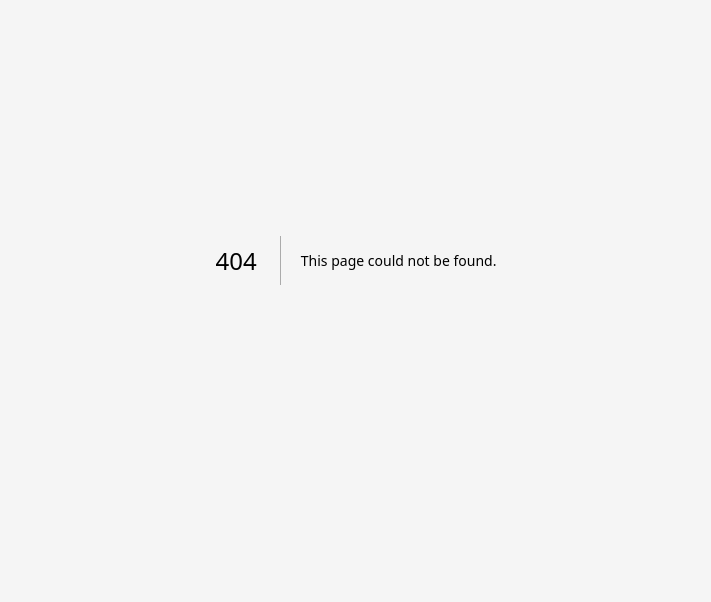
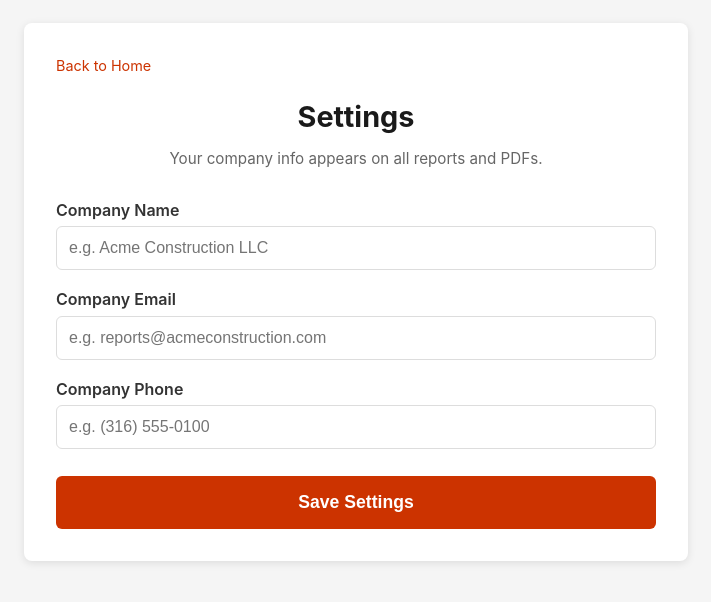
Before and after one commit to tylernordhus/ironclad-reports, a Next.js app: page /settings in a window 1280 px wide. Before the commit this address had no page. Shown: the part 140-742 px from the top of the page, without its empty margins (284-995 px from the left). Built offline with nearby package versions, Linux system fonts and the light colour scheme; no server answers; the database is empty.

Commit message:
Add SettingsPage component with form for company info

```diff
--- /dev/null
+++ b/app/settings/page.js
@@ -0,0 +1,111 @@
+import { createClient } from '@supabase/supabase-js'
+import Link from 'next/link'
+
+const supabase = createClient(
+  process.env.SUPABASE_URL,
+  process.env.SUPABASE_SECRET_KEY
+)
+
+export const revalidate = 0
+
+export default async function SettingsPage() {
+  const { data: settings } = await supabase
+    .from('settings')
+    .select('*')
+    .single()
+
+  return (
+    <main style={{
+      minHeight: '100vh',
+      display: 'flex',
+      alignItems: 'center',
+      justifyContent: 'center',
+      padding: '2rem'
+    }}>
+      <div style={{
+        background: 'white',
+        borderRadius: '8px',
+        padding: '2rem',
+        width: '100%',
+        maxWidth: '600px',
+        boxShadow: '0 2px 8px rgba(0,0,0,0.1)'
+      }}>
+        <div style={{ marginBottom: '1.5rem' }}>
+          <Link href="/" style={{ color: '#cc3300', textDecoration: 'none', fontSize: '.9rem' }}>
+            Back to Home
+          </Link>
+        </div>
+
+        <div style={{ textAlign: 'center', marginBottom: '2rem' }}>
+          <h1 style={{ color: '#1a1a1a', fontSize: '1.8rem', marginBottom: '.5rem' }}>
+            Settings
+          </h1>
+          <p style={{ color: '#666', fontSize: '.95rem' }}>
+            Your company info appears on all reports and PDFs.
+          </p>
+        </div>
+
+        <form action="/api/settings/update" method="POST">
+          <div style={{ marginBottom: '1.2rem' }}>
+            <label style={{ display: 'block', fontWeight: '600', marginBottom: '.4rem', color: '#333' }}>
+              Company Name
+            </label>
+            <input
+              name="company_name"
+              required
+              style={inputStyle}
+              defaultValue={settings?.company_name || ''}
+              placeholder="e.g. Acme Construction LLC"
+            />
+          </div>
+          <div style={{ marginBottom: '1.2rem' }}>
+            <label style={{ display: 'block', fontWeight: '600', marginBottom: '.4rem', color: '#333' }}>
+              Company Email
+            </label>
+            <input
+              name="company_email"
+              type="email"
+              style={inputStyle}
+              defaultValue={settings?.company_email || ''}
+              placeholder="e.g. reports@acmeconstruction.com"
+            />
+          </div>
+          <div style={{ marginBottom: '1.2rem' }}>
+            <label style={{ display: 'block', fontWeight: '600', marginBottom: '.4rem', color: '#333' }}>
+              Company Phone
+            </label>
+            <input
+              name="company_phone"
+              style={inputStyle}
+              defaultValue={settings?.company_phone || ''}
+              placeholder="e.g. (316) 555-0100"
+            />
+          </div>
+          <button type="submit" style={{
+            width: '100%',
+            padding: '1rem',
+            background: '#cc3300',
+            color: 'white',
+            border: 'none',
+            borderRadius: '6px',
+            fontSize: '1.1rem',
+            fontWeight: '700',
+            cursor: 'pointer',
+            marginTop: '.5rem'
+          }}>
+            Save Settings
+          </button>
+        </form>
+      </div>
+    </main>
+  )
+}
+
+const inputStyle = {
+  width: '100%',
+  padding: '.75rem',
+  border: '1px solid #ddd',
+  borderRadius: '6px',
+  fontSize: '1rem',
+  boxSizing: 'border-box'
+}
```
